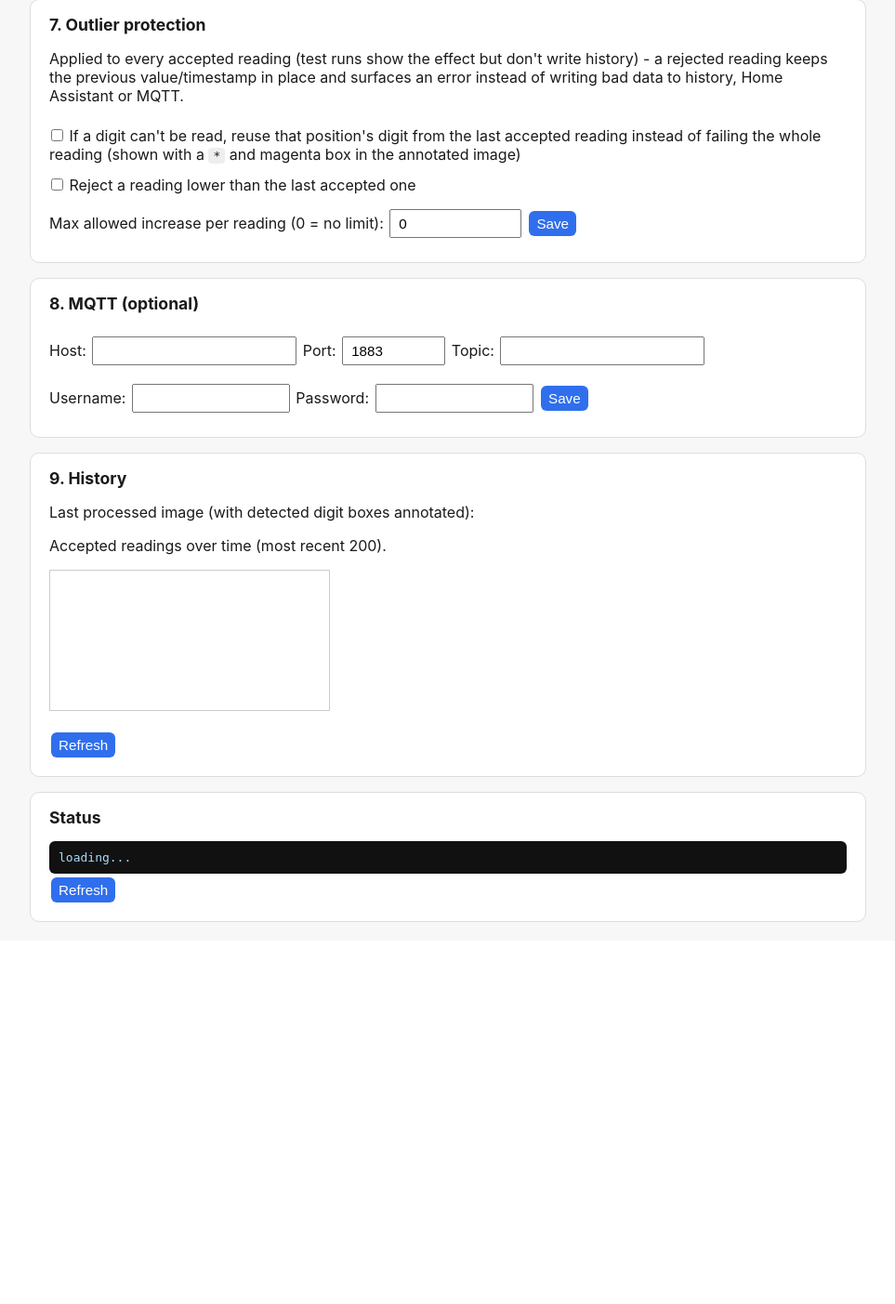
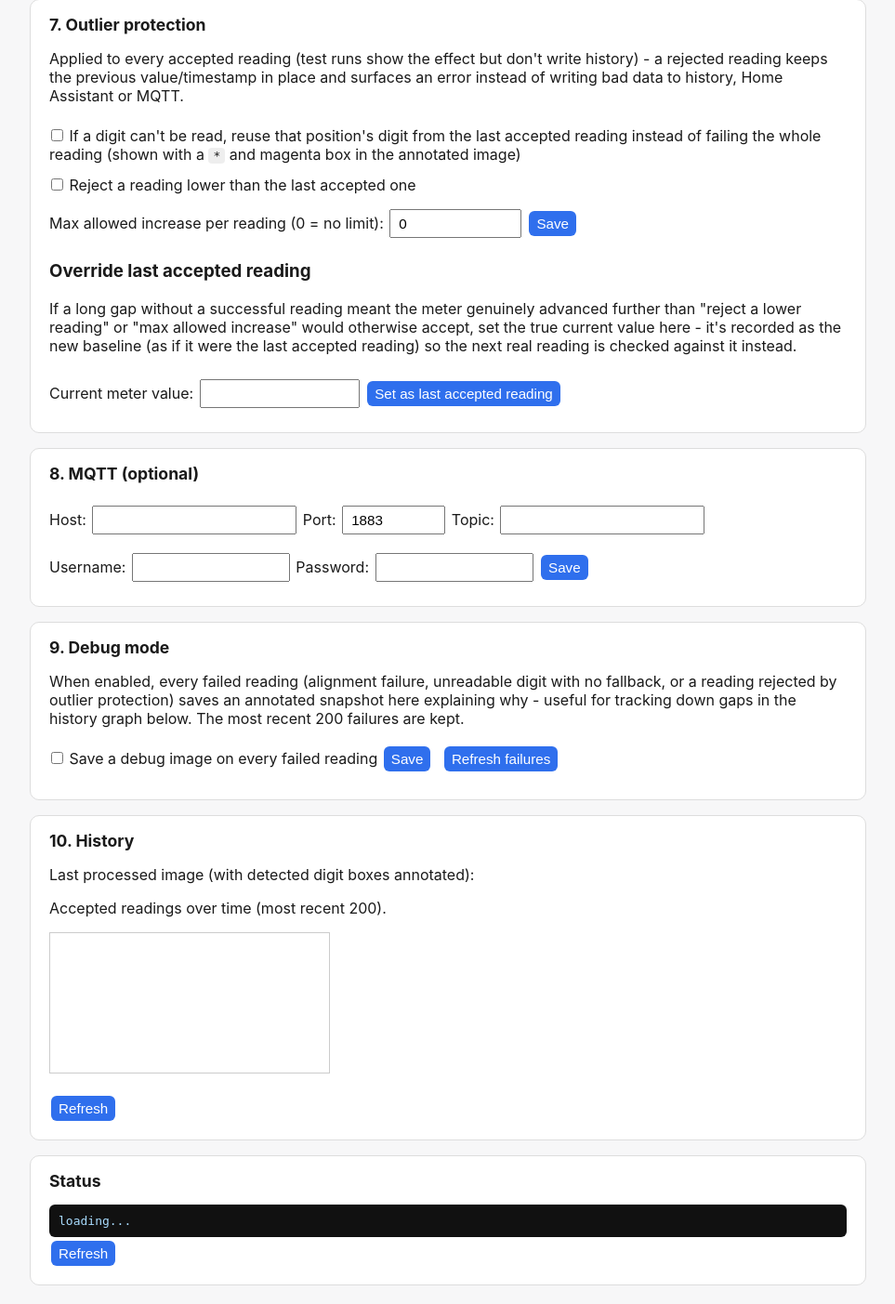
Before and after one commit to chindocaine/ai-utility-meter-reader, a Flask app: template templates/meter.html in a window 1280 px wide. Shown: the part 2341-3744 px from the top of the page at 93% size, without its empty margins (158-1121 px from the left). Before the commit the page ends 3333 px from the top, so only its background shows below. Run offline with Flask 3, Linux system fonts and the light colour scheme; the template is opened without the code that fills it: most values are stand-ins (such as "Sample title", 1, 10 or a date in 2020); a map, chart or similar area stays blank; parts of the project's set-up code (start-up, migrations or seed data) failed here and were passed over; some libraries are stand-ins or nearby versions.

Commit message:
Added debug mode

```diff
--- a/main.py
+++ b/main.py
@@ -19,6 +19,7 @@ import os
 import io
 import json
 import math
+import re
 import shutil
 import time
 import threading
@@ -49,22 +50,24 @@ METERS_DIR.mkdir(parents=True, exist_ok=True)
 
 DEFAULT_METER_CONFIG = {
     "name": "Meter",
-    "rois": [],                 # list of {x,y,w,h} in reference-image pixel coords, left -> right
-    "decimal_digits": 3,        # how many of the trailing ROIs are after the decimal point
-    "model_file": None,         # filename inside MODELS_DIR
-    "num_classes": 10,          # 10 = plain digits, 11 = class11 (+uncertain), 100 = class100
-                                # (sub-digit continuous), 2 = dig-cont (2-output atan2 regression)
-    "alignment_method": "orb",  # "orb" or "phase" (phase = translation-only, cheaper)
+    "rois": [],                     # list of {x,y,w,h} in reference-image pixel coords, left -> right
+    "decimal_digits": 3,            # how many of the trailing ROIs are after the decimal point
+    "model_file": None,             # filename inside MODELS_DIR
+    "num_classes": 10,              # 10 = plain digits, 11 = class11 (+uncertain), 100 = class100
+                                    # (sub-digit continuous), 2 = dig-cont (2-output atan2 regression)
+    "alignment_method": "orb",      # "orb" or "phase" (phase = translation-only, cheaper)
     "min_match_count": 12,
-    "transition_low": 0.25,     # heuristics for resolving a roller mid-transition
+    "transition_low": 0.25,         # heuristics for resolving a roller mid-transition
     "transition_high": 0.75,
-    "esp_snapshot_url": "",     # optional: URL to pull a raw JPEG from periodically
+    "esp_snapshot_url": "",         # optional: URL to pull a raw JPEG from periodically
     "poll_interval_seconds": 300,
-    "allow_digit_fallback": True,      # if a digit can't be read, reuse that position's digit
-                                        # from the last accepted reading instead of failing
-    "reject_decreasing": True,        # reject a reading lower than the last accepted one
-    "max_increase_per_reading": 0,     # reject a reading that jumps more than this above the
-                                        # last accepted one; 0 = no limit
+    "allow_digit_fallback": True,   # if a digit can't be read, reuse that position's digit
+                                    # from the last accepted reading instead of failing
+    "reject_decreasing": True,      # reject a reading lower than the last accepted one
+    "max_increase_per_reading": 0,  # reject a reading that jumps more than this above the
+                                    # last accepted one; 0 = no limit
+    "debug_mode": False,            # save an annotated snapshot for every failed reading
+                                    # (alignment failure, unreadable digit, outlier rejection)
     "mqtt_host": "",
     "mqtt_port": 1883,
     "mqtt_topic": "utilitymeter/value",
@@ -104,6 +107,10 @@ def last_annotated_path(meter_id):
 
 def history_path(meter_id):
     return meter_dir(meter_id) / "history.jsonl"
+
+
+def debug_dir(meter_id):
+    return meter_dir(meter_id) / "debug"
 
 
 def meter_exists(meter_id):
@@ -493,6 +500,25 @@ def get_last_accepted(meter_id):
     return {"value": None, "digits": None}
 
 
+def digits_from_value(value, cfg):
+    """Best-effort per-position digit list for a manually-entered override
+    value, so digit-level fallback (allow_digit_fallback) has something to
+    carry forward until the next successful model read. Only meaningful when
+    the value's digit count matches the configured ROIs; otherwise returns
+    None and fallback simply won't kick in until a real reading succeeds."""
+    n = len(cfg["rois"])
+    if n <= 0 or value is None:
+        return None
+    dec = cfg["decimal_digits"]
+    scaled = int(round(value * (10 ** dec)))
+    if scaled < 0:
+        return None
+    s = str(scaled).zfill(n)
+    if len(s) != n:
+        return None
+    return [int(c) for c in s]
+
+
 def check_plausible_reading(value, last_value, cfg):
     """Reject a freshly-read value if it looks like an outlier relative to the
     last accepted reading, rather than silently feeding a bad OCR result into
@@ -515,6 +541,42 @@ def check_plausible_reading(value, last_value, cfg):
         )
 
 
+def save_debug_image(meter_id, annotated, reason, max_files=200):
+    """Persist an annotated failure snapshot under the meter's debug/ folder,
+    labeled with the failure reason, for spot-checking gaps in the reading
+    history later. Bounded to the most recent max_files so it can't grow
+    unbounded on a meter that fails a lot."""
+    d = debug_dir(meter_id)
+    d.mkdir(parents=True, exist_ok=True)
+    ts = datetime.now(timezone.utc).strftime("%Y%m%dT%H%M%S%f")
+
+    labeled = annotated.copy()
+    cv2.putText(labeled, reason[:90], (10, 24), cv2.FONT_HERSHEY_SIMPLEX, 0.6, (0, 0, 220), 2)
+    cv2.imwrite(str(d / f"{ts}.jpg"), labeled)
+    with open(d / f"{ts}.json", "w") as f:
+        json.dump({"timestamp": ts, "reason": reason}, f)
+
+    stems = sorted({p.stem for p in d.glob("*.jpg")})
+    for stale in stems[:-max_files]:
+        (d / f"{stale}.jpg").unlink(missing_ok=True)
+        (d / f"{stale}.json").unlink(missing_ok=True)
+
+
+def save_debug_snapshot(meter_id, img, cfg, ref_path, fallback_digits, reason):
+    """Best-effort annotated preview for a failed reading. Re-runs the pipeline
+    with debug=True, which returns a result (with digit boxes) instead of
+    raising when digits are unreadable, so most failures still get a useful
+    annotated image. Falls back to the raw, unaligned frame when even that
+    can't run - e.g. alignment itself failed, so there's no aligned image to
+    draw boxes on."""
+    try:
+        debug_result = process_image(img, cfg, ref_path, debug=True, fallback_digits=fallback_digits)
+        annotated = debug_result["annotated"]
+    except Exception:
+        annotated = img.copy()
+    save_debug_image(meter_id, annotated, reason)
+
+
 def handle_new_image(meter_id, img_bytes, cfg):
     arr = np.frombuffer(img_bytes, dtype=np.uint8)
     img = cv2.imdecode(arr, cv2.IMREAD_COLOR)
@@ -525,13 +587,23 @@ def handle_new_image(meter_id, img_bytes, cfg):
         f.write(img_bytes)
 
     last = get_last_accepted(meter_id)
-    result = process_image(img, cfg, reference_path(meter_id), fallback_digits=last["digits"])
+    try:
+        result = process_image(img, cfg, reference_path(meter_id), fallback_digits=last["digits"])
+    except Exception as e:
+        if cfg.get("debug_mode"):
+            save_debug_snapshot(meter_id, img, cfg, reference_path(meter_id), last["digits"], str(e))
+        raise
     cv2.imwrite(str(last_annotated_path(meter_id)), result["annotated"])
 
     # Written above regardless of outcome, so the setup UI's "last image" view
     # still shows what was actually seen even when the reading gets rejected
     # below.
-    check_plausible_reading(result["value"], last["value"], cfg)
+    try:
+        check_plausible_reading(result["value"], last["value"], cfg)
+    except Exception as e:
+        if cfg.get("debug_mode"):
+            save_debug_image(meter_id, result["annotated"], str(e))
+        raise
 
     entry = {
         "timestamp": datetime.now(timezone.utc).isoformat(),
@@ -934,6 +1006,78 @@ def api_history(meter_id):
     return jsonify([json.loads(l) for l in lines if l])
 
 
+@app.route("/api/meters/<meter_id>/override", methods=["POST"])
+def api_override_reading(meter_id):
+    """Manually set the "last accepted reading" baseline - e.g. after a long
+    gap with no successful reading during which the meter genuinely advanced
+    further than reject_decreasing/max_increase_per_reading would otherwise
+    allow the next real reading to be accepted against. Writes a synthetic
+    history entry (so it persists across restarts, same as any other accepted
+    reading) and becomes the baseline for the next outlier check and digit
+    fallback."""
+    if not meter_exists(meter_id):
+        return jsonify({"error": "no such meter"}), 404
+    body = request.get_json(force=True) or {}
+    try:
+        value = float(body["value"])
+    except (KeyError, TypeError, ValueError):
+        return jsonify({"error": "value is required and must be a number"}), 400
+
+    cfg = load_meter_config(meter_id)
+    digits = digits_from_value(value, cfg)
+
+    entry = {
+        "timestamp": datetime.now(timezone.utc).isoformat(),
+        "value": value,
+        "digits": digits,
+        "confidences": None,
+        "substituted_positions": [],
+        "manual_override": True,
+    }
+    with open(history_path(meter_id), "a") as f:
+        f.write(json.dumps(entry) + "\n")
+
+    with _lock:
+        _last_results.setdefault(meter_id, {}).update({
+            "value": value,
+            "digits": digits,
+            "timestamp": entry["timestamp"],
+            "error": None,
+        })
+
+    return jsonify(entry)
+
+
+@app.route("/api/meters/<meter_id>/debug", methods=["GET"])
+def api_list_debug(meter_id):
+    """List recent failed-reading snapshots (only populated when debug_mode is
+    on for this meter), most recent first."""
+    if not meter_exists(meter_id):
+        return jsonify({"error": "no such meter"}), 404
+    d = debug_dir(meter_id)
+    if not d.exists():
+        return jsonify([])
+    entries = []
+    for jf in sorted(d.glob("*.json"), reverse=True):
+        try:
+            entries.append(json.loads(jf.read_text()))
+        except (OSError, json.JSONDecodeError):
+            continue
+    return jsonify(entries[:200])
+
+
+@app.route("/api/meters/<meter_id>/debug/<timestamp>/image", methods=["GET"])
+def api_get_debug_image(meter_id, timestamp):
+    if not meter_exists(meter_id):
+        return jsonify({"error": "no such meter"}), 404
+    if not re.fullmatch(r"[0-9A-Za-z]+", timestamp):
+        return jsonify({"error": "invalid id"}), 400
+    p = debug_dir(meter_id) / f"{timestamp}.jpg"
+    if not p.exists():
+        return jsonify({"error": "not found"}), 404
+    return send_file(str(p), mimetype="image/jpeg")
+
+
 @app.route("/health")
 def health():
     return jsonify({"status": "ok"})
--- a/static/app.js
+++ b/static/app.js
@@ -403,6 +403,77 @@ async function saveRobustness() {
   alert("Saved.");
 }
 
+async function saveDebugMode() {
+  await fetch(`${API}/config`, {
+    method: "POST",
+    headers: { "Content-Type": "application/json" },
+    body: JSON.stringify({
+      debug_mode: document.getElementById("debugMode").checked,
+    }),
+  });
+  alert("Saved.");
+}
+
+function formatDebugTimestamp(ts) {
+  // ts looks like 20260827T153045123456 (UTC, no separators)
+  const m = ts.match(/^(\d{4})(\d{2})(\d{2})T(\d{2})(\d{2})(\d{2})/);
+  if (!m) return ts;
+  const iso = `${m[1]}-${m[2]}-${m[3]}T${m[4]}:${m[5]}:${m[6]}Z`;
+  return new Date(iso).toLocaleString();
+}
+
+async function loadDebugGallery() {
+  const entries = await (await fetch(`${API}/debug`)).json();
+  const table = document.getElementById("debugTable");
+  const image = document.getElementById("debugImage");
+  image.style.display = "none";
+
+  if (!entries.length) {
+    table.innerHTML = "<tr><td>No failed readings recorded.</td></tr>";
+    return;
+  }
+
+  table.innerHTML = entries.map((e) => `
+    <tr class="debugRow" data-ts="${e.timestamp}" style="cursor:pointer;">
+      <td style="font-family:monospace; padding:2px 12px 2px 0; white-space:nowrap;">${formatDebugTimestamp(e.timestamp)}</td>
+      <td>${e.reason}</td>
+    </tr>
+  `).join("");
+
+  table.querySelectorAll(".debugRow").forEach((row) => {
+    row.addEventListener("click", () => showDebugImage(row.dataset.ts));
+  });
+}
+
+function showDebugImage(timestamp) {
+  const image = document.getElementById("debugImage");
+  image.src = `${API}/debug/${timestamp}/image`;
+  image.style.display = "block";
+  image.scrollIntoView({ behavior: "smooth", block: "nearest" });
+}
+
+async function overrideReading() {
+  const raw = document.getElementById("overrideValue").value;
+  const status = document.getElementById("overrideStatus");
+  if (raw === "") {
+    status.textContent = "Enter a value first.";
+    return;
+  }
+  const res = await fetch(`${API}/override`, {
+    method: "POST",
+    headers: { "Content-Type": "application/json" },
+    body: JSON.stringify({ value: parseFloat(raw) }),
+  });
+  const j = await res.json();
+  if (!res.ok) {
+    status.textContent = "Error: " + j.error;
+    return;
+  }
+  status.textContent = `Baseline set to ${j.value} at ${new Date(j.timestamp).toLocaleString()}.`;
+  document.getElementById("overrideValue").value = "";
+  loadHistoryChart();
+}
+
 async function saveMqtt() {
   await fetch(`${API}/config`, {
     method: "POST",
@@ -595,6 +666,7 @@ async function refreshStatus() {
   document.getElementById("allowDigitFallback").checked = !!cfg.allow_digit_fallback;
   document.getElementById("rejectDecreasing").checked = !!cfg.reject_decreasing;
   document.getElementById("maxIncrease").value = cfg.max_increase_per_reading || 0;
+  document.getElementById("debugMode").checked = !!cfg.debug_mode;
   document.getElementById("mqttHost").value = cfg.mqtt_host || "";
   document.getElementById("mqttPort").value = cfg.mqtt_port;
   document.getElementById("mqttTopic").value = cfg.mqtt_topic;
@@ -611,4 +683,5 @@ window.onload = async () => {
   loadPerspectivePreview();
   loadLastImage();
   loadHistoryChart();
+  loadDebugGallery();
 };
--- a/templates/meter.html
+++ b/templates/meter.html
@@ -138,6 +138,15 @@
     <input type="number" id="maxIncrease" min="0" step="any" value="0" style="width:8em">
   </label>
   <button onclick="saveRobustness()">Save</button>
+
+  <h3 style="margin-top:14px;">Override last accepted reading</h3>
+  <p>If a long gap without a successful reading meant the meter genuinely advanced further
+     than "reject a lower reading" or "max allowed increase" would otherwise accept, set the
+     true current value here - it's recorded as the new baseline (as if it were the last
+     accepted reading) so the next real reading is checked against it instead.</p>
+  <label>Current meter value: <input type="number" id="overrideValue" step="any" style="width:10em"></label>
+  <button onclick="overrideReading()">Set as last accepted reading</button>
+  <div id="overrideStatus"></div>
 </section>
 
 <section class="card">
@@ -151,7 +160,20 @@
 </section>
 
 <section class="card">
-  <h2>9. History</h2>
+  <h2>9. Debug mode</h2>
+  <p>When enabled, every failed reading (alignment failure, unreadable digit with no
+     fallback, or a reading rejected by outlier protection) saves an annotated snapshot
+     here explaining why - useful for tracking down gaps in the history graph below.
+     The most recent 200 failures are kept.</p>
+  <label><input type="checkbox" id="debugMode"> Save a debug image on every failed reading</label>
+  <button onclick="saveDebugMode()">Save</button>
+  <button onclick="loadDebugGallery()" style="margin-left:8px;">Refresh failures</button>
+  <table id="debugTable" style="margin-top:10px; border-collapse:collapse; width:100%;"></table>
+  <img id="debugImage" style="max-width:100%; display:none; margin-top:10px; border:1px solid #ccc;">
+</section>
+
+<section class="card">
+  <h2>10. History</h2>
   <p>Last processed image (with detected digit boxes annotated):</p>
   <img id="lastImage" style="max-width:100%; display:none; border:1px solid #ccc;">
   <div id="lastImageStatus"></div>
```
Also changed, not shown: CLAUDE.md (added, +6 -0 lines).
